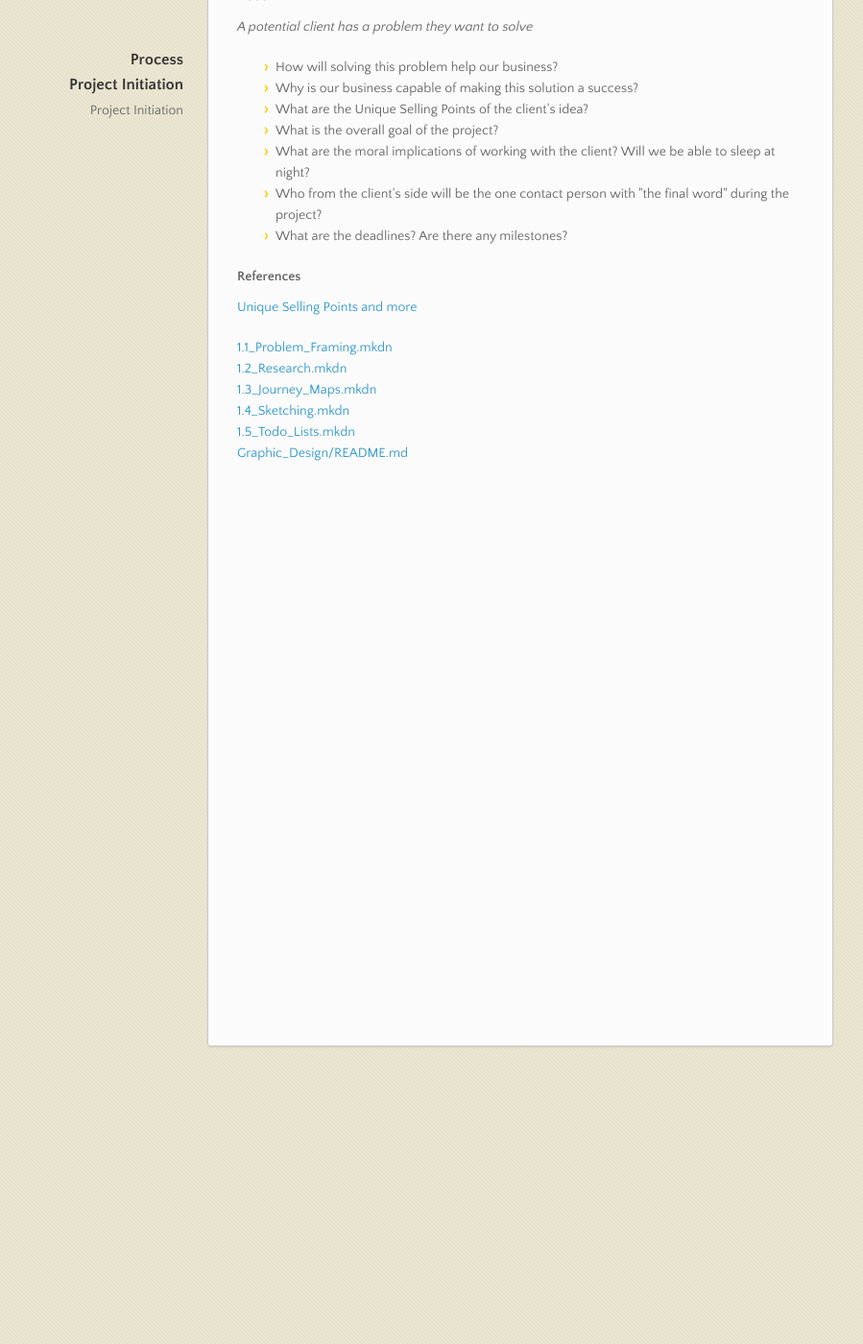
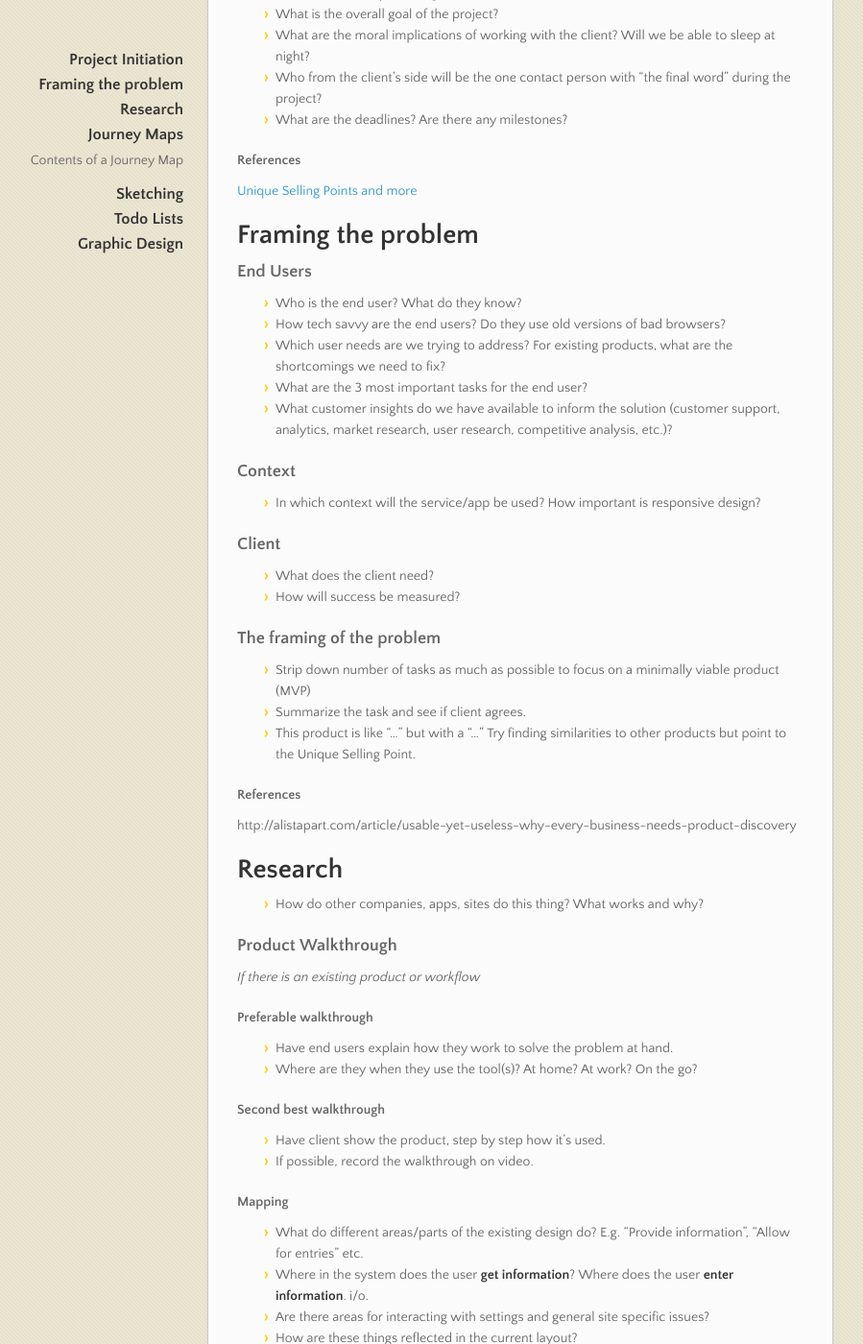
Before and after one commit to Magnus-G/Process, a Jekyll site: the page built from index.md, in a window 1280 px wide and 1400 px high, scrolled down 270 px. Shown: the whole window at 96% size, without its empty margins (99-998 px from the left). Built offline with Jekyll 4.4.1, drawn with Linux system fonts in a browser that asks for light colours; nearby versions of some CDN libraries; Markdown is read by kramdown in place of the engine named in the settings; some of the changed text lies outside the part shown.

Commit message:
Update index.md

```diff
--- a/index.md
+++ b/index.md
@@ -2,33 +2,153 @@
 layout: index
 ---
 
-<a href="https://github.com/Magnus-G/Process" class="fork">View On GitHub</a>
-<h1><a name="process" class="anchor" href="#process"><span class="octicon octicon-link"></span></a>Process</h1>
+#####Design Process
+*An attempt to summarize a design process.*
 
-<p>An attempt to summarize a design process.</p>
+Project Initiation
+=============
 
-<h1>
-<a name="project-initiation" class="anchor" href="#project-initiation"><span class="octicon octicon-link"></span></a>Project Initiation</h1>
+*A potential client has a problem they want to solve*
 
-<h2>
-<a name="project-initiation-1" class="anchor" href="#project-initiation-1"><span class="octicon octicon-link"></span></a>Project Initiation</h2>
+* How will solving this problem help our business?
+* Why is our business capable of making this solution a success?
+* What are the Unique Selling Points of the client's idea?
+* What is the overall goal of the project?
+* What are the moral implications of working with the client? Will we be able to sleep at night?
+* Who from the client's side will be the one contact person with "the final word" during the project?
+* What are the deadlines? Are there any milestones?
 
-<h3>
-<a name="test" class="anchor" href="#test"><span class="octicon octicon-link"></span></a>Test</h3>
 
-<p><em>A potential client has a problem they want to solve</em></p>
+#### References
+[Unique Selling Points and more](http://www.elezea.com/2013/05/one-ux-deliverable/)
 
-<ul>
-<li>How will solving this problem help our business?</li>
-<li>Why is our business capable of making this solution a success?</li>
-<li>What are the Unique Selling Points of the client's idea?</li>
-<li>What is the overall goal of the project?</li>
-<li>What are the moral implications of working with the client? Will we be able to sleep at night?</li>
-<li>Who from the client's side will be the one contact person with "the final word" during the project?</li>
-<li>What are the deadlines? Are there any milestones? </li>
-</ul><h4>
-<a name="references" class="anchor" href="#references"><span class="octicon octicon-link"></span></a>References</h4>
+Framing the problem
+================
 
-<p><a href="http://www.elezea.com/2013/05/one-ux-deliverable/">Unique Selling Points and more</a></p>
+### End Users
+* Who is the end user? What do they know?
+* How tech savvy are the end users? Do they use old versions of bad browsers?
+* Which user needs are we trying to address? For existing products, what are the shortcomings we need to fix?
+* What are the 3 most important tasks for the end user?
+* What customer insights do we have available to inform the solution (customer support, analytics, market research, user research, competitive analysis, etc.)?
 
-<p><a href="1.1_Problem_Framing.mkdn">1.1_Problem_Framing.mkdn</a><br><a href="1.2_Research.mkdn">1.2_Research.mkdn</a><br><a href="1.3_Journey_Maps.mkdn">1.3_Journey_Maps.mkdn</a><br><a href="1.4_Sketching.mkdn">1.4_Sketching.mkdn</a><br><a href="1.5_Todo_Lists.mkdn">1.5_Todo_Lists.mkdn</a><br><a href="Graphic_Design/README.md">Graphic_Design/README.md</a></p>
+### Context
+* In which context will the service/app be used? How important is responsive design?
+
+### Client
+* What does the client need?
+* How will success be measured?
+
+### The framing of the problem
+* Strip down number of tasks as much as possible to focus on a minimally viable product (MVP)
+* Summarize the task and see if client agrees.
+* This product is like "..." but with a "..." Try finding similarities to other products but point to the Unique Selling Point.
+
+#### References
+http://alistapart.com/article/usable-yet-useless-why-every-business-needs-product-discovery
+
+Research
+========
+
+* How do other companies, apps, sites do this thing? What works and why?
+
+### Product Walkthrough
+*If there is an existing product or workflow*
+
+#### Preferable walkthrough
+* Have end users explain how they work to solve the problem at hand.
+* Where are they when they use the tool(s)? At home? At work? On the go?
+
+#### Second best walkthrough
+* Have client show the product, step by step how it's used.
+* If possible, record the walkthrough on video.
+
+#### Mapping
+* What do different areas/parts of the existing design do? E.g. "Provide information", "Allow for entries" etc.
+* Where in the system does the user **get information**? Where does the user **enter information**. i/o.
+* Are there areas for interacting with settings and general site specific issues?
+* How are these things reflected in the current layout?
+
+Journey Maps
+===========
+
+*The relationship that unfolds over time between an individual and a system.*
+
+* Grounded in research (interviews, ethnographic observation, contextual inquiry, surveys)
+* Good for workshops with clients
+
+## Contents of a Journey Map
+* Original Story. Along the timeline, plot out how the system works today.
+* How it could be. Next to original story, plot out ideas for how it could be.
+* Questions a user might have at a certain point. “Can I trust this retailer?” or “When will my stuff arrive?”
+
+#### References
+[uxmag](http://uxmag.com/articles/illustrating-the-big-picture)
+[Unique Selling Points and more](http://www.elezea.com/2013/05/one-ux-deliverable/)
+
+Sketching
+========
+
+* Pen and paper: Diagrams or screenshots. Arrows and text showing what things are and which action leads to what.
+* Take photos of sketches and email/post them to the team for feedback.
+* Miniature wireframe layouts made in graphics program. Stay way from details.
+
+Todo Lists
+========
+
+*Use a tool like [Trello](http://trello.com) or [Trajectory](https://www.apptrajectory.com) to document stories on cards.*
+
+### Ideas
+* State the problem in the title of the card. State who has the problem.
+* Post sketches.
+* Get client feedback on the card.
+
+### Tasks
+* Mark each story with the type of task it is (for developer? for designer? for client to answer?)
+* Prioritize stories. This is an ongoing task for the client to make sure the most important things are implemented first.
+
+### Potential topics/categories for todos
+* Ideas
+* Discussions
+* On Hold
+* Up Next
+* Done
+* Up for review
+
+#### References
+[Trello](http://trello.com)
+
+Graphic Design
+============
+
+### Brand Manuals
+* Does the brand/client/product have a brand style manual? How strict does it have to be followed?
+
+### Come up with keywords that fit the product
+* Describing the feeling the product should express
+* e.g. Strong vs Delicate, Friendly vs Exclusive, Playful vs Serious, Quirky vs Strict, Modern vs Timeless, Simple vs Complex, Clean vs Active/Busy.
+* Take screenshots/photos of other sites/objects/products that express this according to you.
+* Always get sign-off from client. Make sure **one** person from the client's side can have the final word to avoid conflicting messages down the road.
+*
+
+### Typography
+* Find a typeface for body type that fits the keywords
+* Use a tool such as [Modular Scale](modularscale.com) to set sizes of type and elements
+
+### Color swatches
+* Select colors that correspond to the keywords
+* Use something like [Color Scheme Designer](http://colorschemedesigner.com/)
+
+### Element Collages
+* Create [Element Collages](http://danielmall.com/articles/rif-element-collages/) and communicate with clients.
+* Show a range of elements rather than a full layout to save time. Client gets a feeling for the look and feel and style, not the details or the ixd. Prevents client from focusing on the wrong things.
+* Everything will change so don't believe in there being a "final sketch" in FW/PS.
+
+#### References
+[Modular Scale](modularscale.com)
+[Color Scheme Designer](http://colorschemedesigner.com/)
+
+
+
+
+[Graphic_Design/README.md](Graphic_Design/README.md)
```
